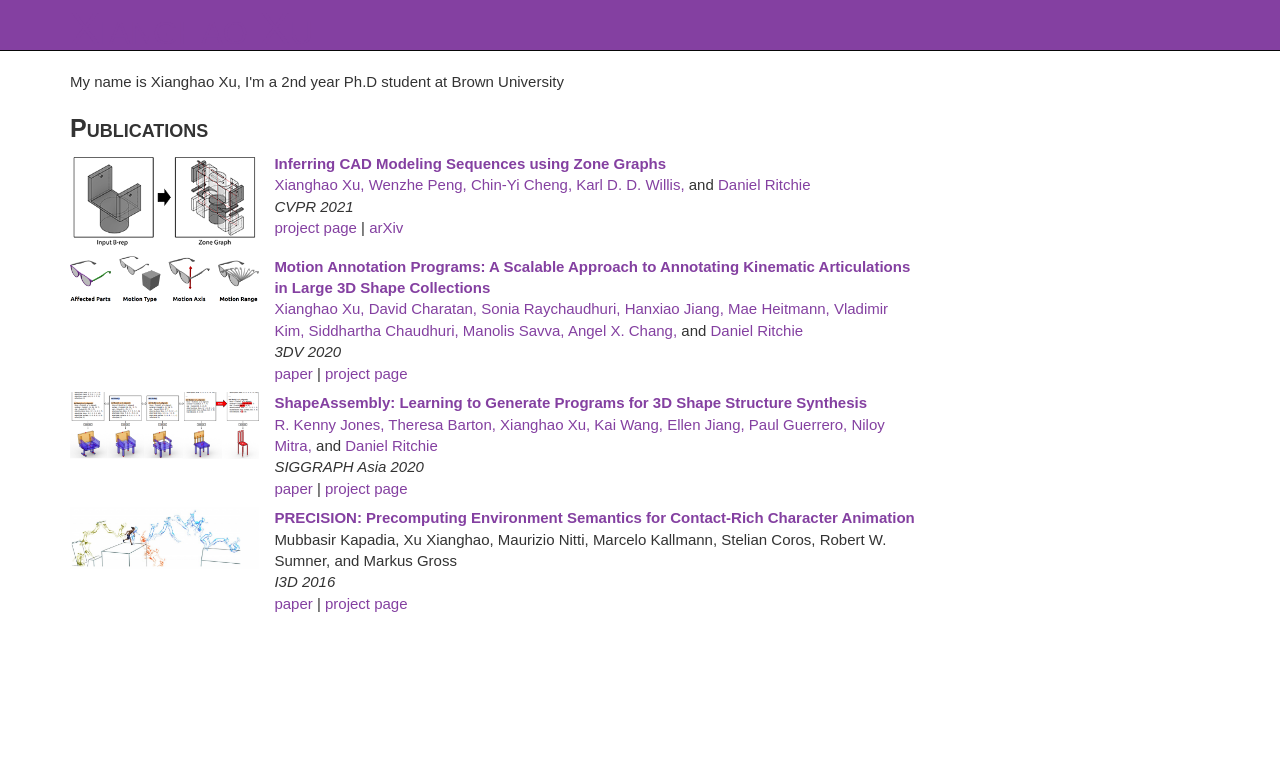
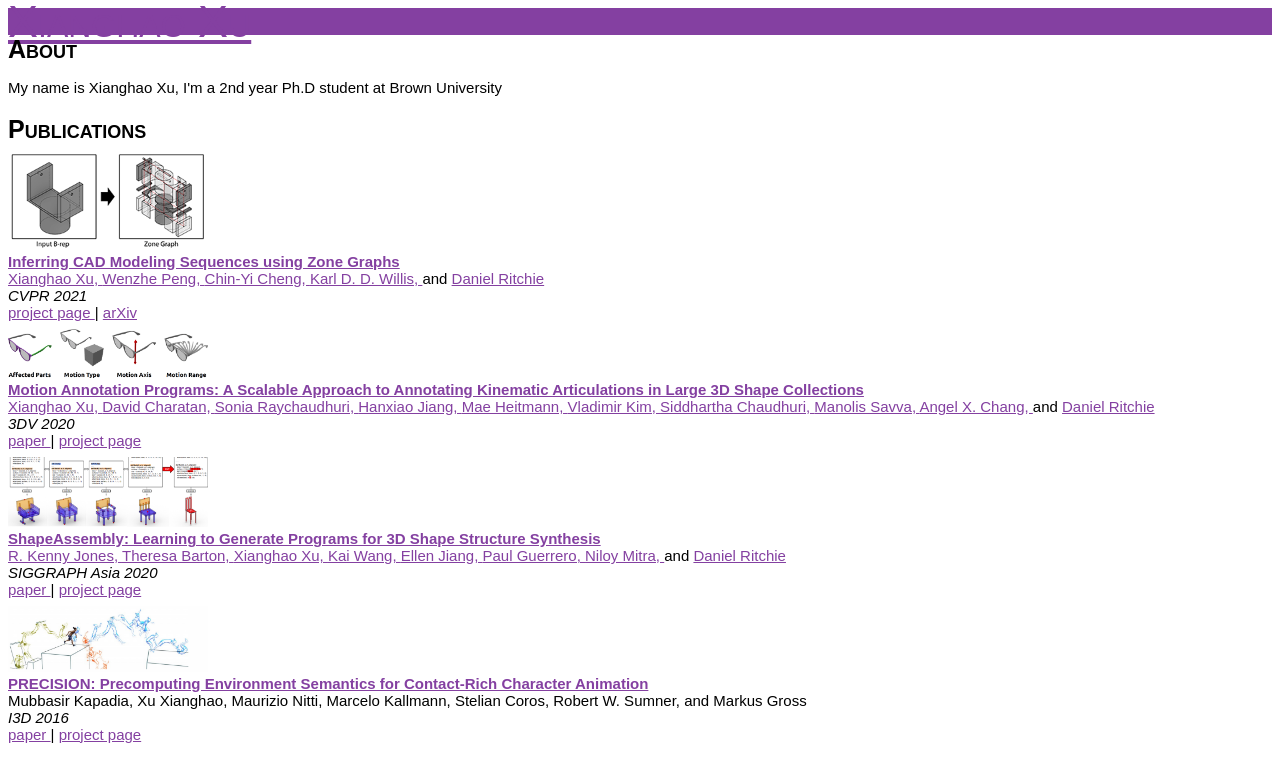
Before and after one commit to xxh43/xxh43.github.io, a Jekyll site: the page built from index.html, in a window 1280 px wide. Shown: the top 782 px of the page. Built offline with Jekyll 4.4.1, drawn with Linux system fonts in a browser that asks for light colours.

Commit message:
Update head.html

```diff
--- a/_includes/head.html
+++ b/_includes/head.html
@@ -6,8 +6,7 @@
 
 	<title>{% if page.title %}{{ page.title }}{% else %}{{ site.title }}{% endif %}</title>
 
-	<!-- Bootstrap -->
-	<link href="/css/main.css" rel="stylesheet">
+
 
 	<link href="/css/style.css" rel="stylesheet">
 
```
